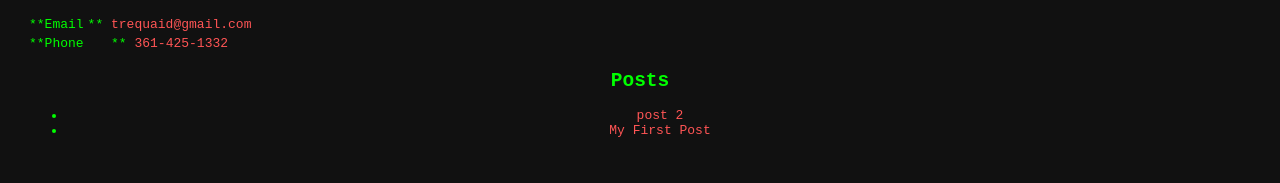
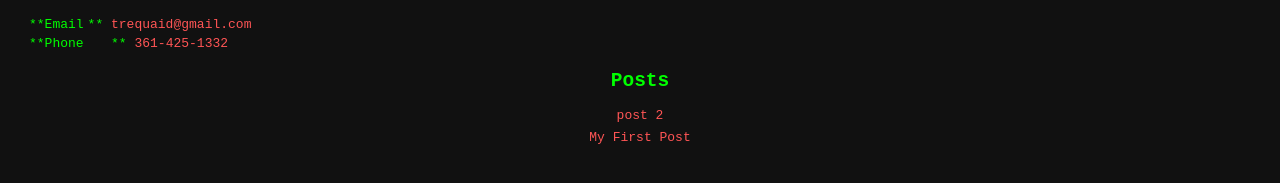
Before and after one commit to tre-quaid/tre-quaid.github.io, a Jekyll site: the page built from index.md, in a window 1280 px wide. Shown: the part 498-681 px from the top of the page. Built offline with Jekyll 4.4.1, drawn with Linux system fonts in a browser that asks for light colours.

Commit message:
Update site

```diff
--- a/assets/css/style.css
+++ b/assets/css/style.css
@@ -37,3 +37,11 @@ a:active {
 a:hover {
   text-decoration: underline;
 }
+ul {
+  list-style: none;
+  padding-left: 0;
+}
+
+li {
+  margin: 0.5em 0;
+}
```
